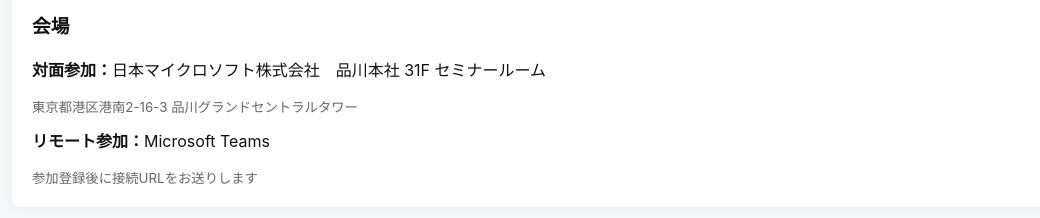
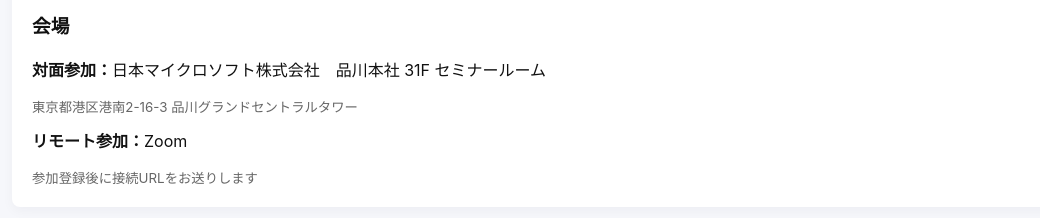
Before and after one commit to moulongzhang/2025-Github-Copilot-Workshop, a plain HTML site: page registrations/20251024.html in a window 1280 px wide. Shown: the part 1520-1738 px from the top of the page, without its empty margins (102-1142 px from the left). Drawn offline with Linux system fonts and the light colour scheme.

Commit message:
fix: update remote platform from Microsoft Teams to Zoom
- Changed remote participation platform from Microsoft Teams to Zoom in venue section
- Ensures consistency throughout the workshop registration page

```diff
--- a/registrations/20251024.html
+++ b/registrations/20251024.html
@@ -117,7 +117,7 @@
           <h3>会場</h3>
           <p><strong>対面参加：</strong>日本マイクロソフト株式会社　品川本社 31F セミナールーム</p>
           <small>東京都港区港南2-16-3 品川グランドセントラルタワー</small>
-          <p style="margin-top:12px"><strong>リモート参加：</strong>Microsoft Teams</p>
+          <p style="margin-top:12px"><strong>リモート参加：</strong>Zoom</p>
           <small>参加登録後に接続URLをお送りします</small>
         </section>
 
```
